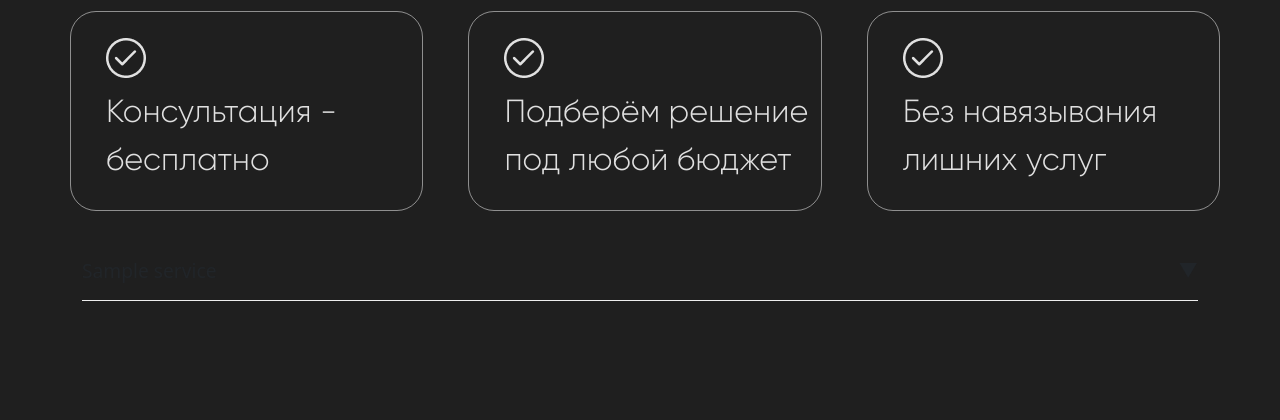
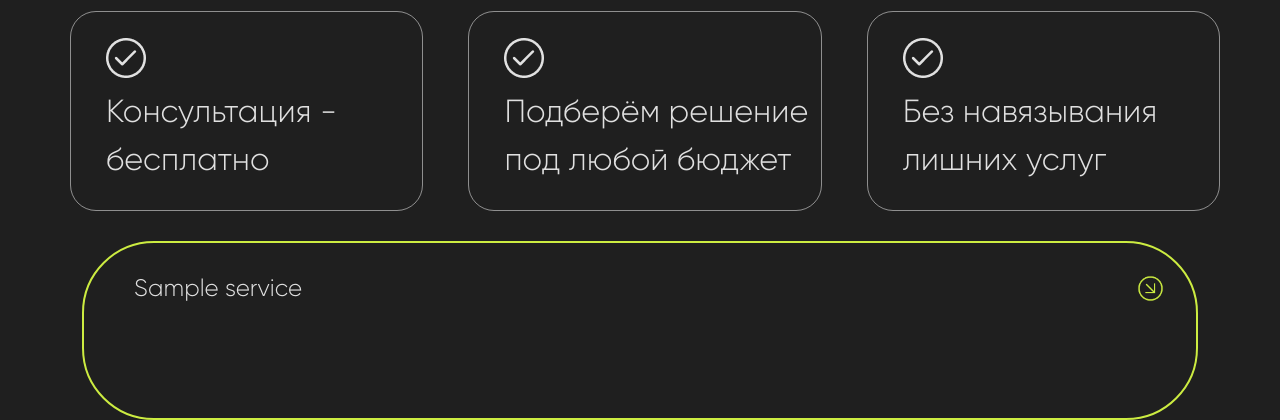
Before and after one commit to ToHellForever/g, a Django app: page / in a window 1280 px wide. Shown: the part 3134-3554 px from the top of the page. Before the commit the page ends 3435 px from the top, so only its background shows below. Run offline with Django 5.2, Linux system fonts and the light colour scheme; tables that the repository leaves empty hold one stand-in row (values such as "Sample post"); grey boxes marked "Sample" are stand-in pictures.

Commit message:
пока оставлю примерно такой вариант списка, немного подправить визуально

```diff
--- a/static/css/fonts.css
+++ b/static/css/fonts.css
@@ -123,3 +123,17 @@ p {
     font-weight: 400;
     margin-top: 10px;
 }
+
+
+
+.service-header h3 {
+    margin-left: 30px;
+    margin-bottom: 0px !important;
+    font-size: 1.5rem;
+    color: rgba(225, 225, 225, 1);
+    font-family: 'Gilroy-Light', sans-serif !important;
+}
+
+.service-content {
+    color: white;
+}
--- a/static/css/main.css
+++ b/static/css/main.css
@@ -227,6 +227,78 @@ body {
     margin-right: 0;
 }
 
+
+
+/* Стили для списка услуг */
+.services-list {
+    width: 100%;
+    margin-top: 30px;
+    display: flex;
+    flex-direction: column;
+    gap: 15px;
+    padding: 0;
+    overflow: visible;
+}
+
+.service-item {
+    border: 2px solid rgba(204, 236, 65, 1);
+    border-radius: 72px;
+    padding: 20px;
+    margin-top: 0px;
+}
+
+.service-header {
+    display: flex;
+    justify-content: space-between;
+    align-items: center;
+    cursor: pointer;
+}
+
+.arrow {
+    width: 3.2rem;
+    height: 3.2rem;
+}
+
+
+.service-content {
+    display: block;
+    padding: 30px;
+    overflow: visible;
+    opacity: 0;
+    transition: max-height 0.3s ease, opacity 0.3s ease, padding-top 0.3s ease;
+}
+
+.service-content ul {
+    list-style: none;
+    padding: 0;
+    margin: 0;
+}
+
+.service-content li {
+    display: flex;
+    justify-content: space-between;
+}
+
+.dots {
+    flex-grow: 1;
+    border-bottom: 1px dotted #ccc;
+    margin: 3px 0px;
+    height: 1em;
+    line-height: 1em;
+}
+
+.price {
+    white-space: nowrap;
+}
+
+
+
+
+
+
+
+
+
 /* Swiper styles for mobile */
 @media (max-width: 767.98px) {
     .swiper {
@@ -250,65 +322,3 @@ body {
         transform: scale(0.9);
     }
 }
-
-/* Стили для списка услуг */
-.services-list {
-    width: 100%;
-    margin-top: 30px;
-}
-
-.service-item {
-    border-bottom: 1px solid #eee;
-    padding: 15px 0;
-}
-
-.service-header {
-    display: flex;
-    justify-content: space-between;
-    align-items: center;
-    cursor: pointer;
-}
-
-.service-header h3 {
-    margin: 0;
-    font-size: 1.2rem;
-}
-
-.arrow {
-    font-size: 1.2rem;
-    transition: transform 0.3s;
-}
-
-.service-content {
-    display: block;
-    padding-top: 0;
-    overflow: hidden;
-    max-height: 0;
-    opacity: 0;
-    transition: max-height 0.3s ease, opacity 0.3s ease, padding-top 0.3s ease;
-}
-
-.service-content ul {
-    list-style: none;
-    padding: 0;
-    margin: 0;
-}
-
-.service-content li {
-    display: flex;
-    justify-content: space-between;
-    padding: 8px 0;
-    border-bottom: 1px solid #f0f0f0;
-}
-
-.dots {
-    flex-grow: 1;
-    border-bottom: 1px dotted #ccc;
-    margin: 0 10px;
-    height: 1em;
-    line-height: 1em;
-}
-
-.price {
-    white-space: nowrap;
-}
--- a/static/js/main.js
+++ b/static/js/main.js
@@ -9,10 +9,10 @@ function toggleService(element) {
         content.style.paddingTop = 0;
         arrow.style.transform = 'rotate(0deg)';
     } else {
-        content.style.maxHeight = content.scrollHeight + 'px';
+        content.style.maxHeight = content.scrollHeight + 20 + 'px';
         content.style.opacity = 1;
         content.style.paddingTop = '15px';
-        arrow.style.transform = 'rotate(180deg)';
+        arrow.style.transform = 'rotate(270deg)';
     }
 }
 
--- a/templates/landing.html
+++ b/templates/landing.html
@@ -152,12 +152,12 @@
         <div class="service-item">
             <div class="service-header" onclick="toggleService(this)">
                 <h3>{{ service.name }}</h3>
-                <span class="arrow">▼</span>
+                <span><img src="/media/icon/arrow-list.png" alt="" class="arrow"></span>
             </div>
             <div class="service-content">
                 <ul>
                     {% for subservice in service.subservices.all %}
-                    <li>{{ subservice.name }}<span class="dots"></span><span class="price">от {{ subservice.price }} ₽</span></li>
+                    <li class='li-service'>{{ subservice.name }}<span class="dots"></span><span class="price">от {{ subservice.price }} ₽</span></li>
                     {% endfor %}
                 </ul>
             </div>
```
Also changed, not shown: media/icon/arrow-list.png.
